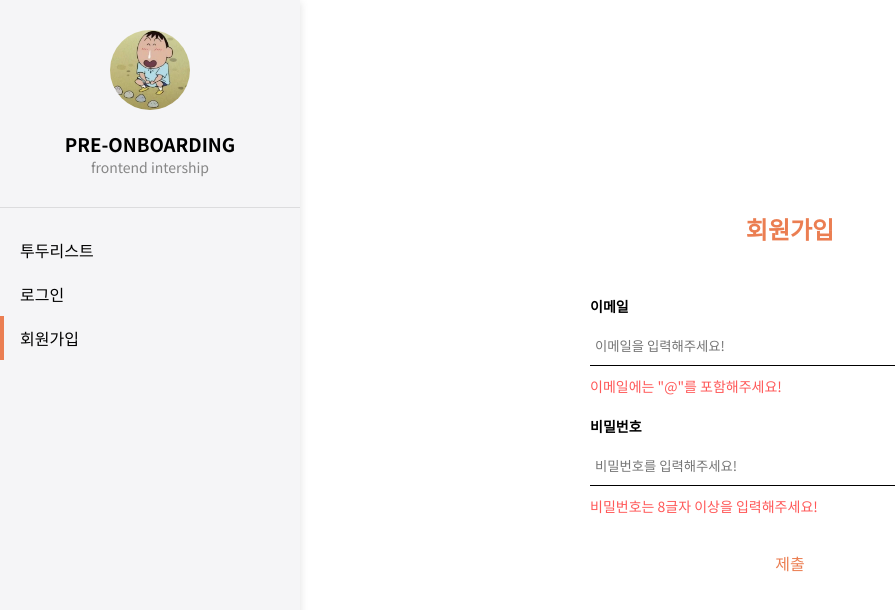
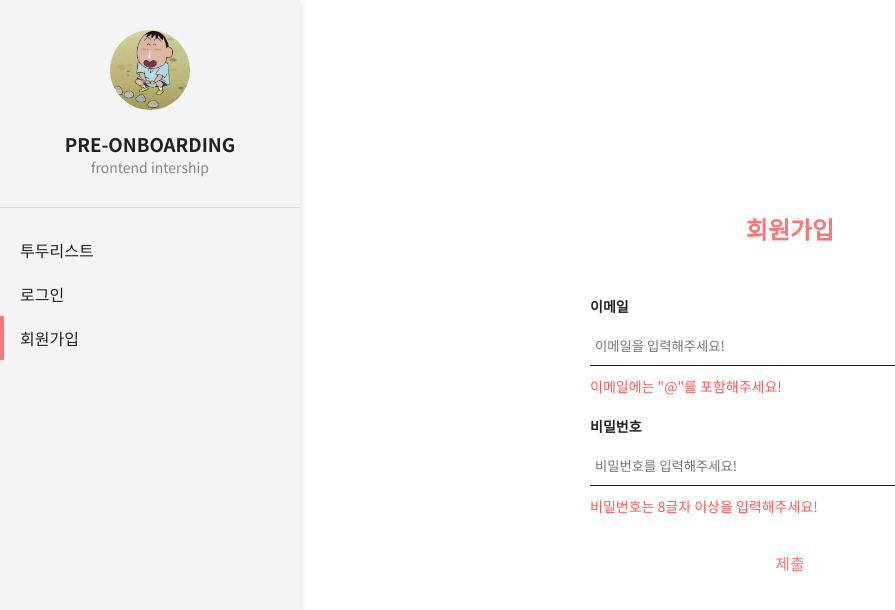
Before and after one commit to seongminn/wanted-pre-onboarding-frontend, a React (Create React App) app: page /signup in a window 1280 px wide. Shown: the top 610 px of the page, without its empty margins (0-895 px from the left). Built offline with nearby package versions, Linux system fonts and the light colour scheme.

Commit message:
style: black 스타일 변수 생성 및 사용

```diff
--- a/src/components/auth/Form/style.scss
+++ b/src/components/auth/Form/style.scss
@@ -29,7 +29,7 @@
   margin-bottom: 20px;
 
   border: none;
-  border-bottom: 1px solid black;
+  border-bottom: 1px solid $black;
 }
 
 .form-log {
--- a/src/index.scss
+++ b/src/index.scss
@@ -2,7 +2,11 @@
 
 $success: rgb(0, 201, 107);
 $error: rgb(255, 88, 88);
-$primary: #eb7e52;
+$primary: #fc7574;
+$second: #ffcccc;
+
+$black: #222222;
+$white: #ffffff;
 
 $gray: #868686;
 $lightgray: #d3d3d3;
@@ -13,6 +17,8 @@ $shadow: rgba(99, 99, 99, 0.2) 0px 2px 8px 0px;
 * {
   margin: 0;
   padding: 0;
+
+  color: $black;
 
   box-sizing: border-box;
   font-family: 'Noto Sans KR';
```
